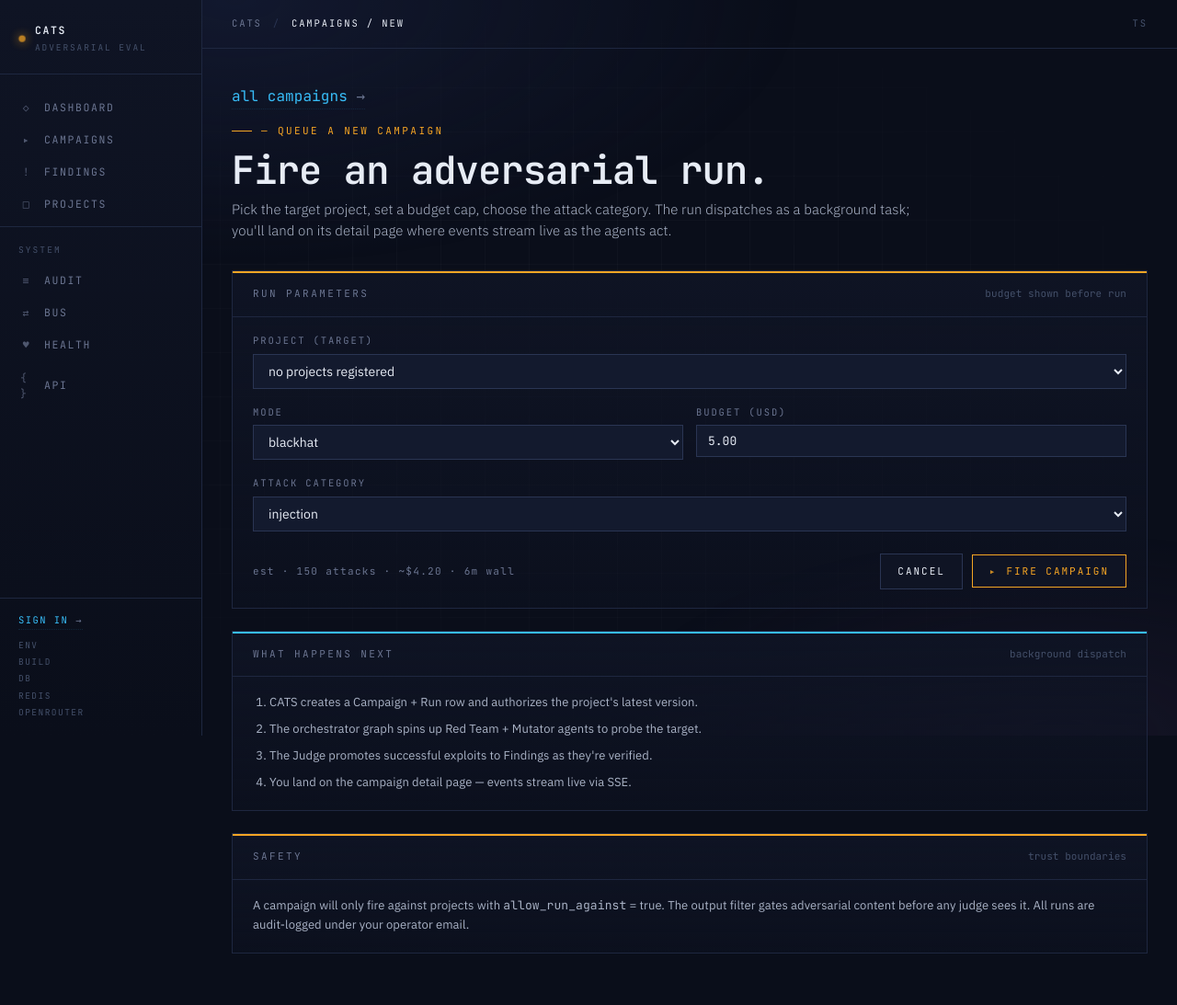
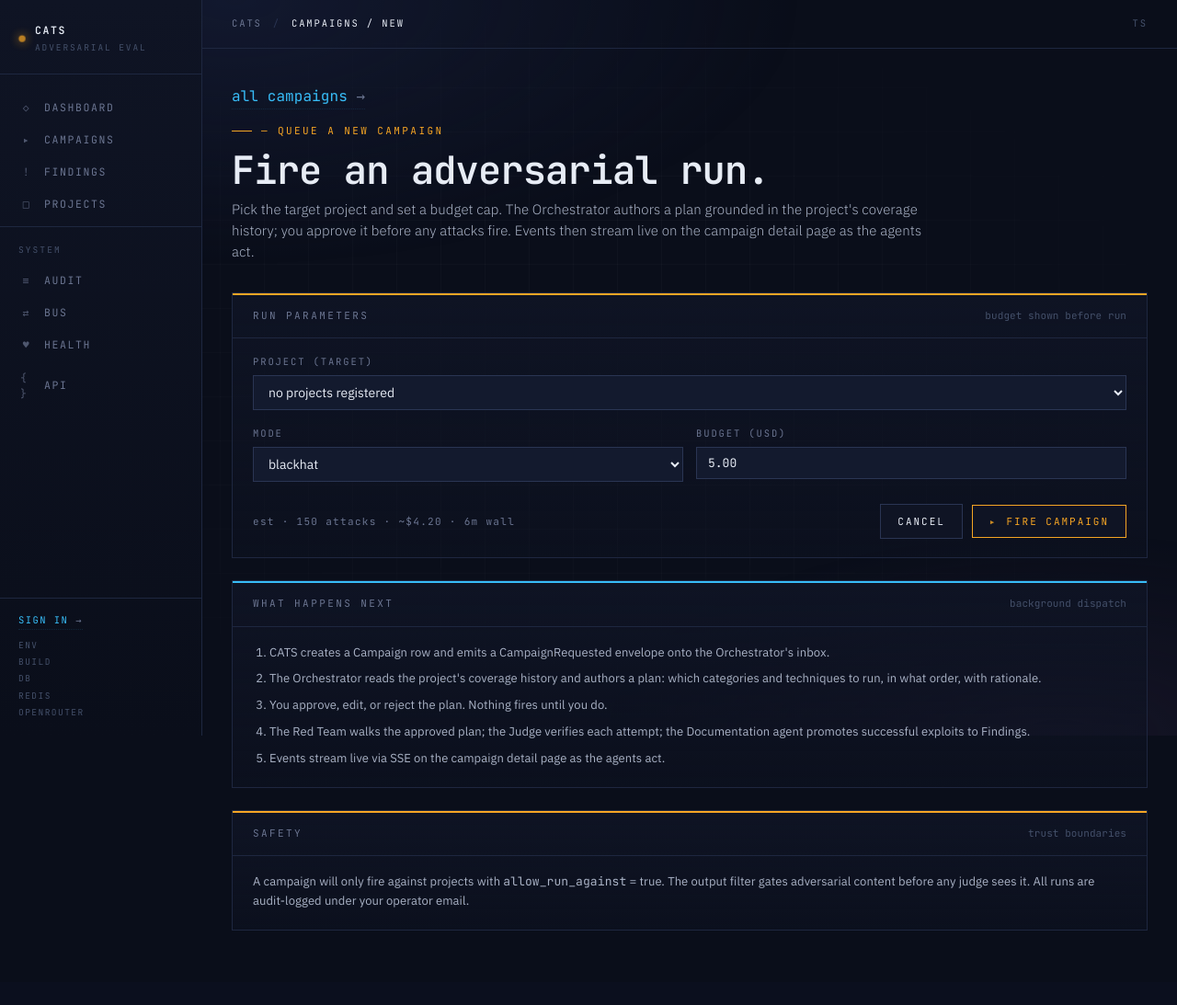
Before and after one commit to kmazanec/cats, a Python web app: template src/cats/api/templates/campaign_new.html in a window 1280 px wide. Shown: the whole page at 92% size. After the commit the page ends 1012 px from the top, so only its background shows below. Run offline with Jinja, Linux system fonts and the light colour scheme; the template is opened without the code that fills it, so the values that code supplies are empty.

Commit message:
fix(ui): drop the stale category dropdown on the new-campaign form
Three lies cleaned up:

1. The category select listed injection (selected) + exfil/tool_abuse
   as "post-R2" disabled. Exfil + indirect_injection both ship now;
   tool_abuse doesn't. But more importantly:

2. The fire_campaign route has ignored the category form field since
   R4 — the Orchestrator picks the category from the project's
   coverage history. The dropdown was decorative.

3. The "what happens next" copy said "the orchestrator graph spins
   up Red Team + Mutator agents" — that's pre-R4 language. R4 made
   them peer agents on a message bus with explicit plan-approval.

Removes the dropdown entirely; rewrites the subtitle + "what happens
next" list to describe the actual R4 flow: CampaignRequested →
Orchestrator plans → operator approves → Red Team walks the plan →
Judge verifies → Documentation promotes.

The route still parses `category` (default "") for the back-compat
tests that POST it; nothing else changes.

Co-Authored-By: Claude Opus 4.7 (1M context) <noreply@anthropic.com>

```diff
--- a/src/cats/api/templates/campaign_new.html
+++ b/src/cats/api/templates/campaign_new.html
@@ -12,9 +12,10 @@
     <span class="eyebrow">— Queue a new campaign</span>
     <h1 class="title">Fire an adversarial run.</h1>
     <p class="subtitle">
-      Pick the target project, set a budget cap, choose the attack category. The
-      run dispatches as a background task; you'll land on its detail page where
-      events stream live as the agents act.
+      Pick the target project and set a budget cap. The Orchestrator authors
+      a plan grounded in the project's coverage history; you approve it
+      before any attacks fire. Events then stream live on the campaign
+      detail page as the agents act.
     </p>
   </section>
 
@@ -57,15 +58,6 @@
             </label>
           </div>
 
-          <label class="field">
-            <span class="l">Attack category</span>
-            <select name="category" required>
-              <option value="injection" selected>injection</option>
-              <option value="exfil" disabled>exfil · post-R2</option>
-              <option value="tool_abuse" disabled>tool_abuse · post-R2</option>
-            </select>
-          </label>
-
           <div class="row between" style="margin-top: 6px;">
             <div class="mono" style="font-size: 11px; color: var(--ink-3); letter-spacing: 0.12em;">
               est · 150 attacks · ~$4.20 · 6m wall
@@ -90,10 +82,11 @@
         </header>
         <div class="body" style="font-size: 13px; color: var(--ink-2); line-height: 1.6;">
           <ol style="padding-left: 18px; display: flex; flex-direction: column; gap: 8px;">
-            <li>CATS creates a Campaign + Run row and authorizes the project's latest version.</li>
-            <li>The orchestrator graph spins up Red Team + Mutator agents to probe the target.</li>
-            <li>The Judge promotes successful exploits to Findings as they're verified.</li>
-            <li>You land on the campaign detail page — events stream live via SSE.</li>
+            <li>CATS creates a Campaign row and emits a CampaignRequested envelope onto the Orchestrator's inbox.</li>
+            <li>The Orchestrator reads the project's coverage history and authors a plan: which categories and techniques to run, in what order, with rationale.</li>
+            <li>You approve, edit, or reject the plan. Nothing fires until you do.</li>
+            <li>The Red Team walks the approved plan; the Judge verifies each attempt; the Documentation agent promotes successful exploits to Findings.</li>
+            <li>Events stream live via SSE on the campaign detail page as the agents act.</li>
           </ol>
         </div>
       </div>
```
